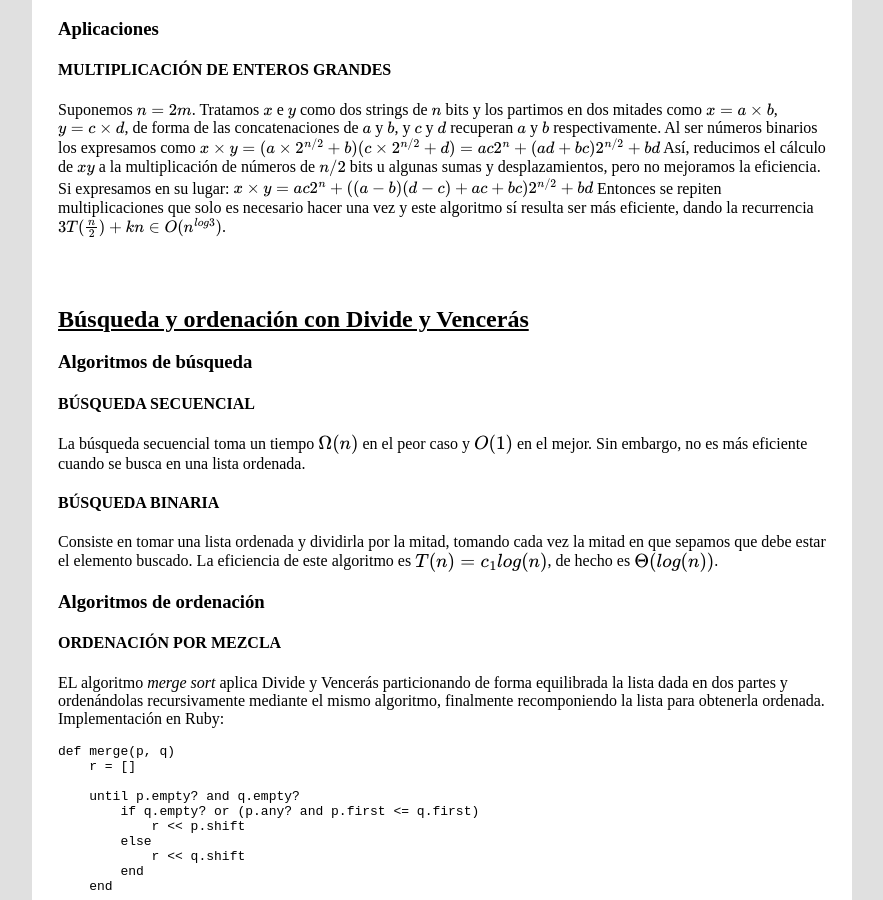
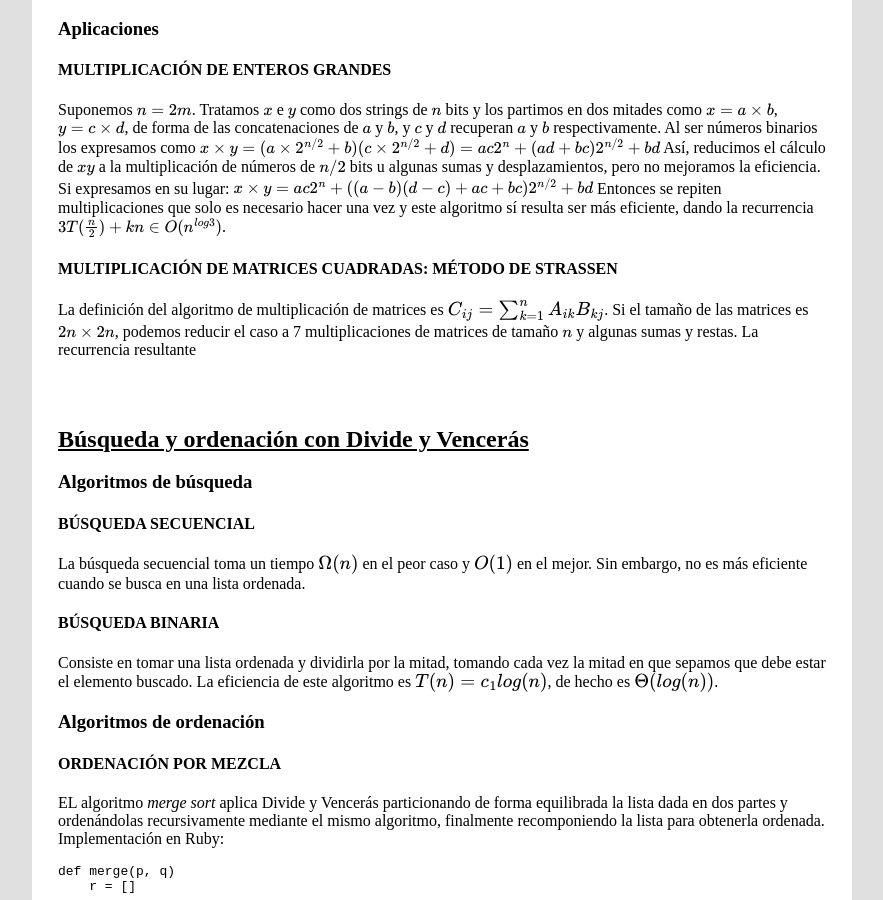
Before and after one commit to fdavidcl/algoritmia, a Jekyll site: the page built from index.html, in a window 1280 px wide and 900 px high, scrolled down 932 px. Shown: the whole window, without its empty margins (198-1081 px from the left). Built offline with Jekyll 4.4.1, drawn with Linux system fonts in a browser that asks for light colours; formulas are drawn with MathJax 3; the list of posts is cut into pages by our own code.

Commit message:
Aplicaciones II

```diff
--- a/_posts/2014-3-13-general-dv.md
+++ b/_posts/2014-3-13-general-dv.md
@@ -34,9 +34,13 @@ El umbral, `$n_0$`, se determina en función del problema original. Hay dos caso
 Se igualan las ecuaciones que nos dan el tiempo de ejecución de ambos algoritmos, para comprobar para qué valor de `$n$` se cruzan.
 
 ### Aplicaciones
+
 #### Multiplicación de enteros grandes
 Suponemos $n=2m$. Tratamos $x$ e $y$ como dos strings de $n$ bits y los partimos en dos mitades como $x=a\times b$, $y=c\times d$, de forma de las concatenaciones de $a$ y $b$, y $c$ y $d$ recuperan $a$ y $b$ respectivamente. Al ser números binarios los expresamos como
 $$x\times y=(a\times 2^{n/2}+b)(c\times 2^{n/2}+d)=ac2^n+(ad+bc)2^{n/2}+bd$$
 Así, reducimos el cálculo de $xy$ a la multiplicación de números de $n/2$ bits u algunas sumas y desplazamientos, pero no mejoramos la eficiencia. Si expresamos en su lugar:
 $$x\times y=ac2^n + ((a-b)(d-c)+ac+bc)2^{n/2} + bd$$
 Entonces se repiten multiplicaciones que solo es necesario hacer una vez y este algoritmo sí resulta ser más eficiente, dando la recurrencia $3T(\frac{n}{2})+kn \in O(n^{log 3})$.
+
+#### Multiplicación de matrices cuadradas: Método de Strassen
+La definición del algoritmo de multiplicación de matrices es `$C_{ij}=\sum_{k=1}^n A_{ik}B_{kj}$`. Si el tamaño de las matrices es $2n\times 2n$, podemos reducir el caso a 7 multiplicaciones de matrices de tamaño $n$ y algunas sumas y restas. La recurrencia resultante
```
